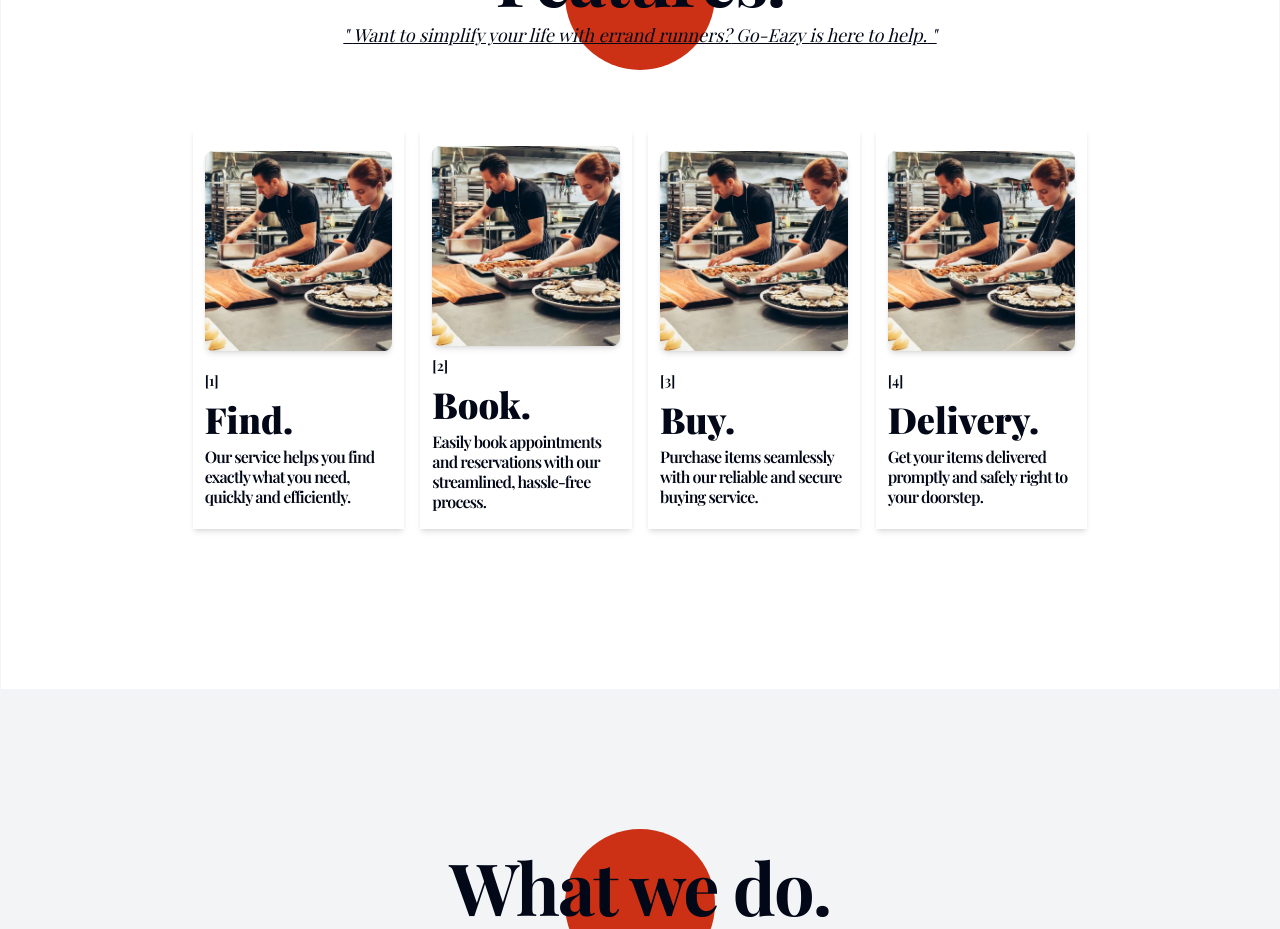
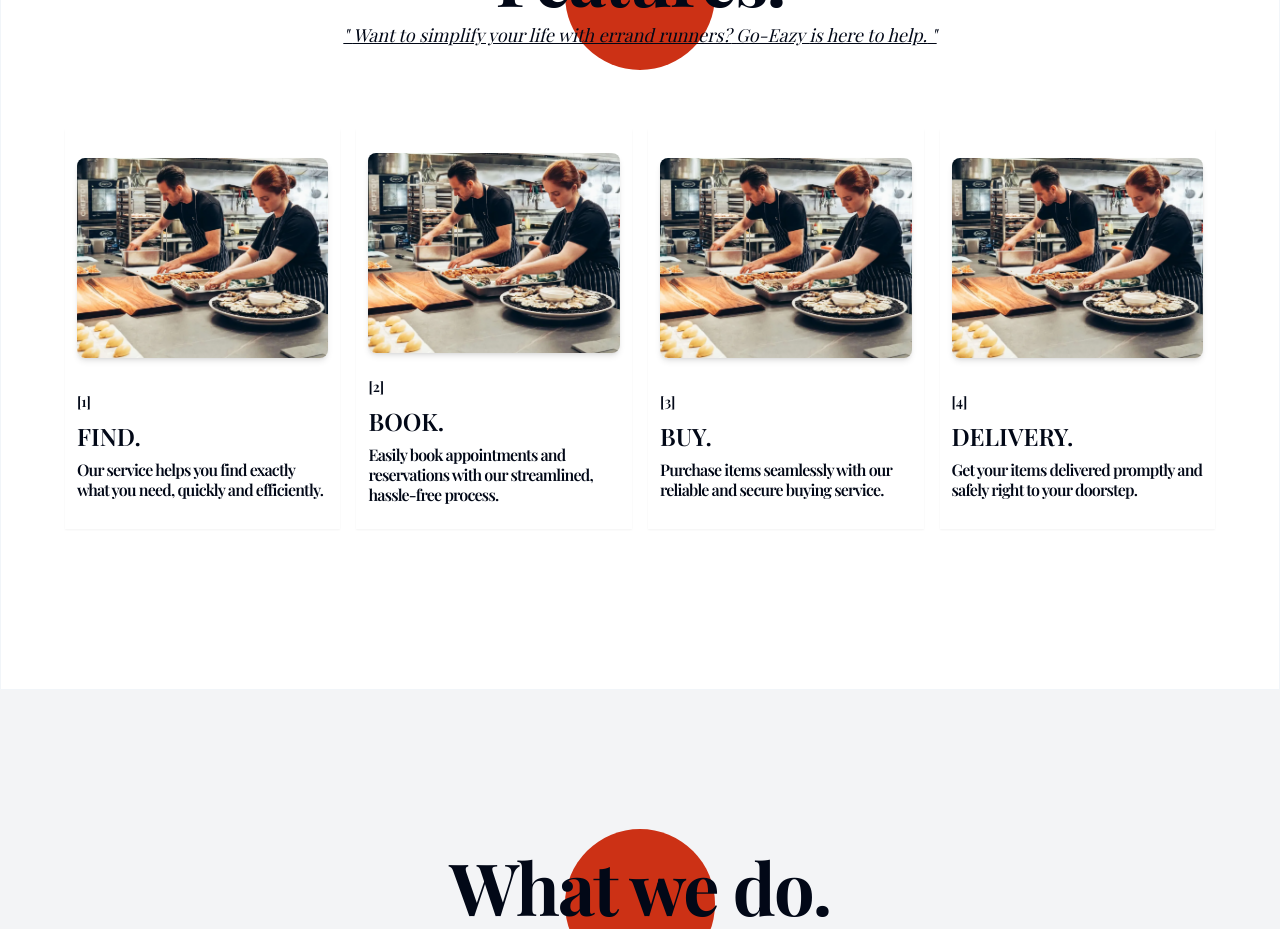
Before and after one commit to Winterson-Islary/static-site-for-fren, a React (Vite) app: page / in a window 1280 px wide. Shown: the part 1020-1949 px from the top of the page. Built offline with nearby package versions, Linux system fonts and the light colour scheme; a web font is replaced by a local one.

Commit message:
changed layout of features section

```diff
--- a/src/components/DisplayFeatures.tsx
+++ b/src/components/DisplayFeatures.tsx
@@ -30,14 +30,14 @@ function DisplayFeatures() {
 		},
 	];
 	return (
-		<section className=" flex flex-col md:flex-row flex-wrap gap-2 md:gap-[1rem] xl:gap-[1rem] w-[95%] xl:w-[70%] mx-auto">
+		<section className=" flex flex-col md:flex-row flex-wrap gap-2 md:gap-[1rem] xl:gap-[1rem] w-[95%] md:w-[90%] xl:w-[90%] 2xl:w-[70%] mx-auto">
 			{featureList.map((feature) => {
 				return (
 					<div
 						key={feature.title}
 						// style={{ backgroundColor: `${feature.color}` }}
 						className={
-							" flex flex-col flex-1 p-3 gap-4 md:gap-0 items-center justify-around md:items-start min-w-[13em] md:min-h-[25rem] shadow-md hover:shadow-xl ease-in-out duration-300 "
+							" flex flex-col flex-1 p-3 gap-4 md:gap-0 items-center justify-around md:items-start min-w-[13em] md:min-h-[25rem] shadow-sm hover:shadow-xl ease-in-out duration-300 "
 						}
 					>
 						<img
@@ -51,7 +51,7 @@ function DisplayFeatures() {
 								<span className=" text-sm font-semibold">
 									[{feature.number}]
 								</span>
-								<span className="text-3xl md:text-4xl font-black">
+								<span className="text-2xl font-semibold uppercase">
 									{feature.title}
 								</span>
 							</section>
```
